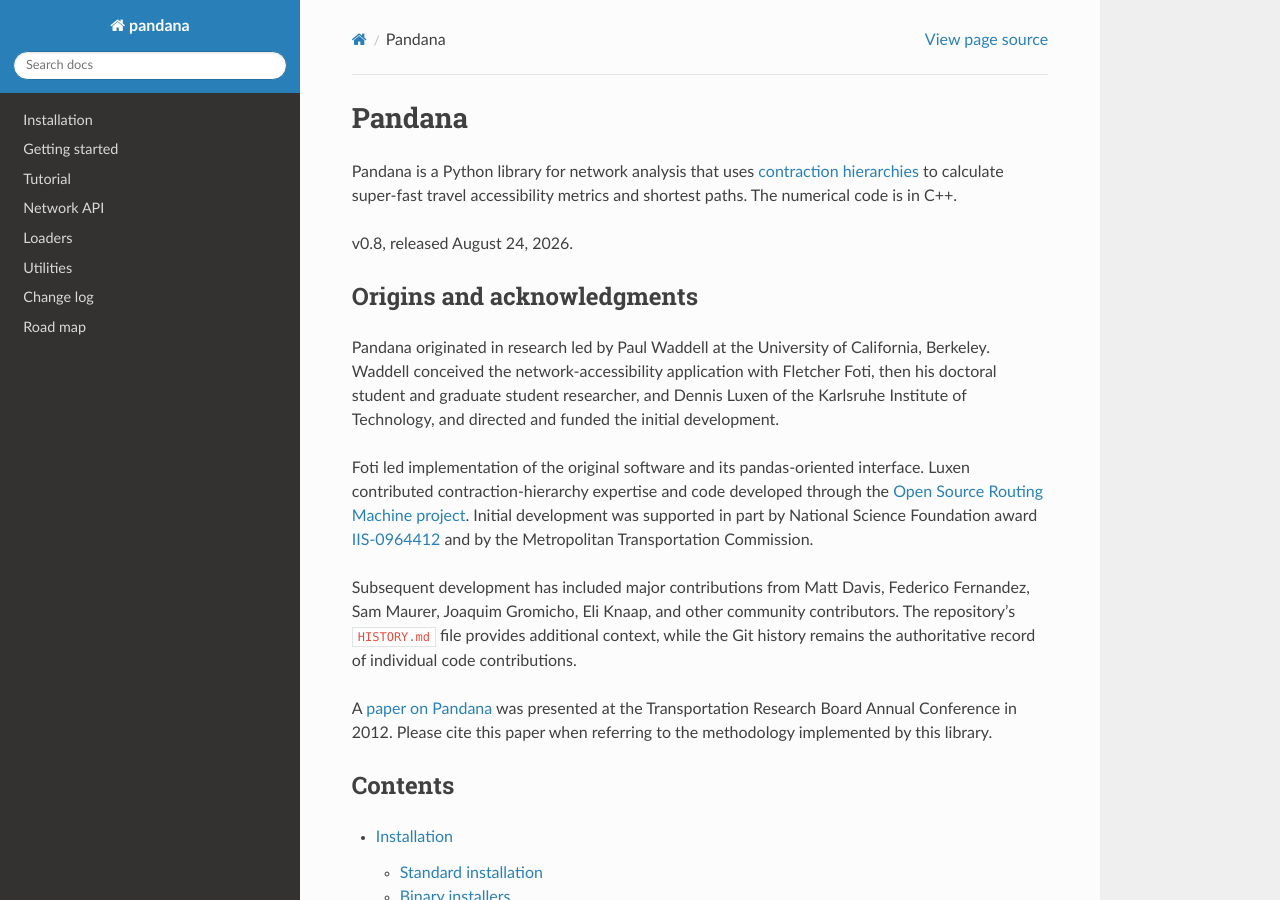
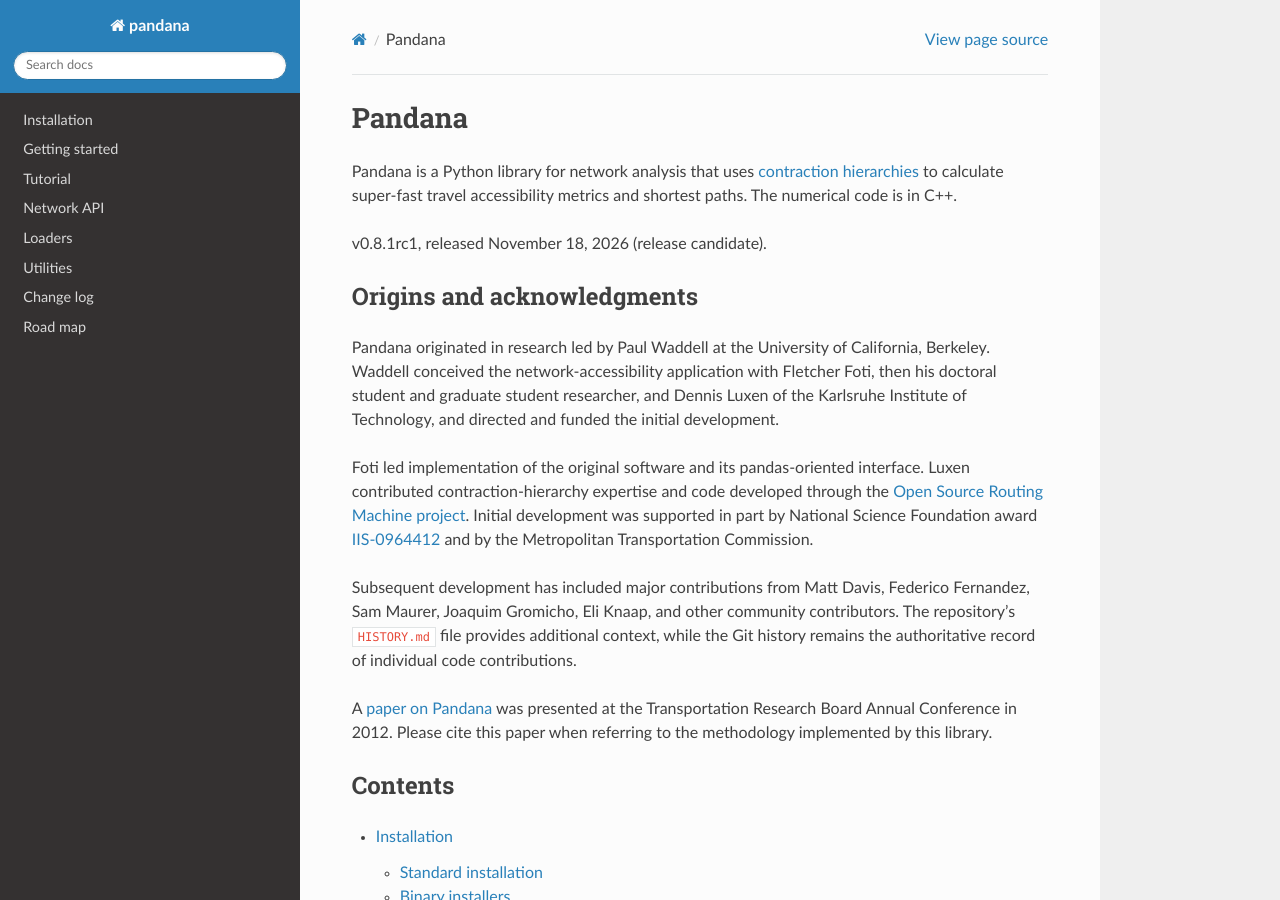
Before and after one commit to UDST/pandana, a Sphinx documentation site: the page built from docs/source/index.rst, in a window 1280 px wide and 900 px high. Built offline with Sphinx 7.4.7 and the Read the Docs theme 3.1.0, drawn with Linux system fonts in a browser that asks for light colours.

Commit message:
Version 0.8.1rc1 (#218)

```diff
--- a/docs/source/conf.py
+++ b/docs/source/conf.py
@@ -57,9 +57,9 @@ copyright = '2026, UrbanSim Inc.'
 # built documents.
 #
 # The short X.Y version.
-version = '0.8'
+version = '0.8.1'
 # The full version, including alpha/beta/rc tags.
-release = '0.8'
+release = '0.8.1rc1'
 
 # The language for content autogenerated by Sphinx. Refer to documentation
 # for a list of supported languages.
--- a/docs/source/index.rst
+++ b/docs/source/index.rst
@@ -8,7 +8,7 @@ Pandana
 
 Pandana is a Python library for network analysis that uses `contraction hierarchies <https://en.wikipedia.org/wiki/Contraction_hierarchies>`_ to calculate super-fast travel accessibility metrics and shortest paths. The numerical code is in C++.
 
-v0.8, released August 24, 2026.
+v0.8.1rc1, released November 18, 2026 (release candidate).
 
 
 Origins and acknowledgments
--- a/docs/source/installation.rst
+++ b/docs/source/installation.rst
@@ -17,7 +17,7 @@ Or Conda::
 
     conda install pandana --channel conda-forge
 
-Pandana v0.8 supports Python 3.10 to 3.14. The last version with Python 3.8 and 3.9 binaries is v0.7, and the last with Python 3.5 through 3.7 is v0.6.1. The last version with Python 2.7 binaries is v0.4.4 on Conda Forge.
+Pandana v0.8.1 supports Python 3.10 to 3.15. The last version with Python 3.8 and 3.9 binaries is v0.7, and the last with Python 3.5 through 3.7 is v0.6.1. The last version with Python 2.7 binaries is v0.4.4 on Conda Forge.
 
 
 Binary installers
--- a/pandana/__init__.py
+++ b/pandana/__init__.py
@@ -1,3 +1,3 @@
 from .network import Network
 
-version = __version__ = '0.8'
+version = __version__ = '0.8.1rc1'
--- a/setup.py
+++ b/setup.py
@@ -96,7 +96,7 @@ cyaccess = Extension(
 # Standard setup
 ###############################################
 
-version = "0.8"
+version = "0.8.1rc1"
 
 packages = find_packages(exclude=["*.tests", "*.tests.*", "tests.*", "tests"])
 
```
Also changed, not shown: CHANGELOG.md (+13 -0 lines), README.md (+2 -2 lines).
